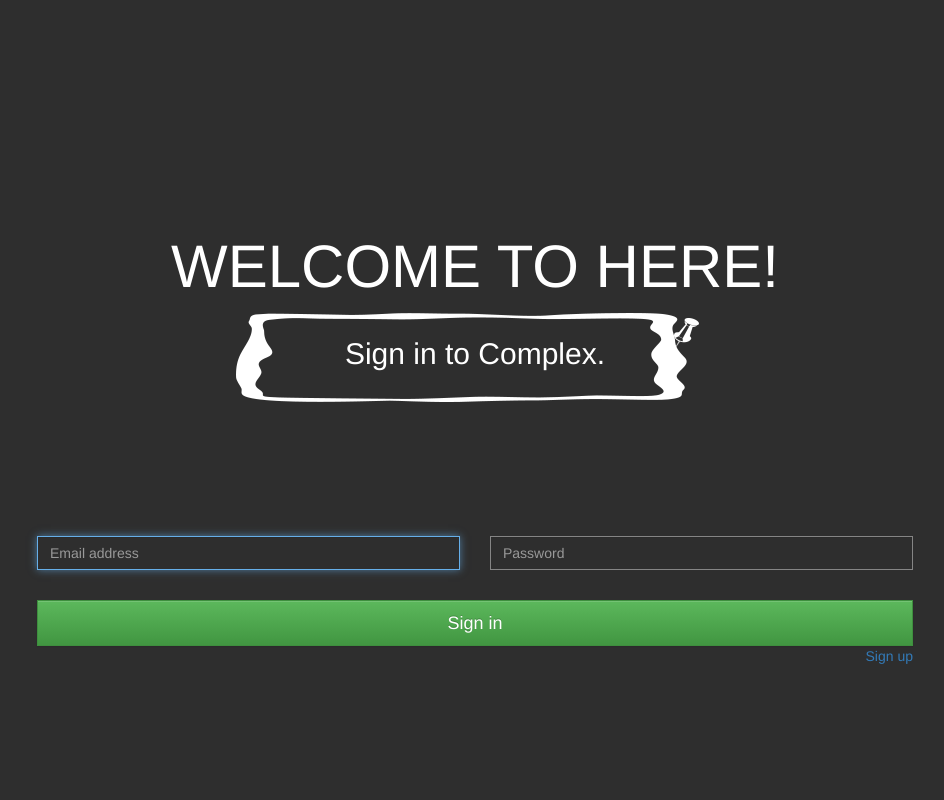
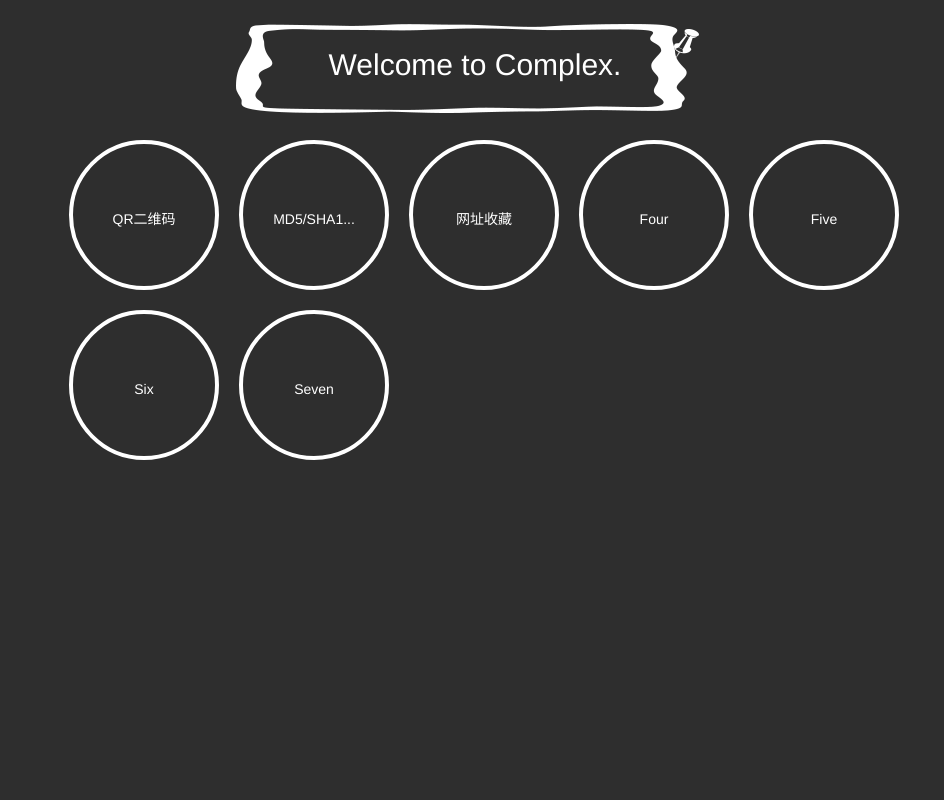
Before and after one commit to nilocsivad/php, a CodeIgniter app: page /database/ in a window 1280 px wide. Shown: the whole page, without its empty margins (165-1109 px from the left). Run offline with CodeIgniter, Linux system fonts and the light colour scheme.

Commit message:
modify default controller add switcher controller index page and items

```diff
--- a/complex/application/config/routes.php
+++ b/complex/application/config/routes.php
@@ -49,6 +49,6 @@
 | Examples:	my-controller/index	-> my_controller/index
 |		my-controller/my-method	-> my_controller/my_method
 */
-$route['default_controller'] = 'account';
+$route['default_controller'] = 'switcher';
 $route['404_override'] = '';
 $route['translate_uri_dashes'] = FALSE;
--- /dev/null
+++ b/complex/application/controllers/Switcher.php
@@ -0,0 +1,21 @@
+<?php
+defined('BASEPATH') OR exit('No direct script access allowed');
+
+class Switcher extends CI_Controller {
+
+	public function index() {
+
+		$data["items"] = array(
+				array( "text" => "QR二维码", "href" => "http://" ),
+				array( "text" => "MD5/SHA1...", "href" => "http://" ),
+				array( "text" => "网址收藏", "href" => "http://" ),
+				array( "text" => "Four", "href" => "http://" ),
+				array( "text" => "Five", "href" => "http://" ),
+				array( "text" => "Six", "href" => "http://" ),
+				array( "text" => "Seven", "href" => "http://" )
+			);
+
+		$this->path("switcher/items", $data);
+	}
+
+}
--- a/complex/application/views/account/signin.php
+++ b/complex/application/views/account/signin.php
@@ -16,7 +16,7 @@
 
 	<meta name="description" content="">
     <meta name="author" content="">
-    <!-- <link rel="icon" href="../../favicon.ico"> -->
+    <link rel="icon" href="<?php echo ( $BASE_URL . "resources/icons/complex-logo.ico" )?>">
 
 	<title>Sign in - Complex</title>
 
@@ -30,6 +30,15 @@
 	<style type="text/css">
 	body {
 		background:#2e2e2e;
+	}
+
+	a:link,a:visited{
+		color:#ffffff;
+		text-decoration:underline;
+	}
+	a:hover,a:active{
+		color:#6633ff;
+		text-decoration:underline;
 	}
 
 	#signin_form {
@@ -77,7 +86,7 @@
 		<div style="display:block;width:100%;min-height:200px;">
 			<h1 class="text-center text-uppercase" style="color:#ffffff;font-size:60px;height:60px;">Welcome to here!</h1>
 			<div style="display:block;width:100%;height:100px;background:url('<?php echo ( $BASE_URL . "resources/images/signin-bg.png" )?>') no-repeat center;">
-		        <p class="text-center" style="color:#ffffff;font-size:30px;height:100px;line-height:100px;">Sign in to Complex.</p>
+		        <p class="text-center" style="color:#ffffff;font-size:30px;height:100px;line-height:100px;">Sign in to <a href="<?php echo $URL?>">Complex</a>.</p>
 			</div>
 		</div>
 
--- /dev/null
+++ b/complex/application/views/switcher/items.php
@@ -0,0 +1,110 @@
+<?php
+defined('BASEPATH') OR exit('No direct script access allowed');
+
+$BASE_URL = ( $this->config->item("base_url") );
+$URL = ( $BASE_URL . $this->config->item("index_page") );
+?>
+
+<!DOCTYPE html>
+<html lang="en">
+<head>
+
+    <meta charset="utf-8">
+    <meta http-equiv="X-UA-Compatible" content="IE=edge">
+    <meta name="viewport" content="width=device-width, initial-scale=1">
+    <!-- The above 3 meta tags *must* come first in the head; any other head content must come *after* these tags -->
+
+	<meta name="description" content="">
+    <meta name="author" content="">
+    <link rel="icon" href="<?php echo ( $BASE_URL . "resources/icons/complex-logo.ico" )?>">
+
+	<title>Items - Complex</title>
+
+	<link href="<?php echo ( $BASE_URL . "resources/styles/general.css" )?>" rel="stylesheet" type="text/css" />
+
+	<!-- Latest compiled and minified CSS -->
+	<link rel="stylesheet" href="https://maxcdn.bootstrapcdn.com/bootstrap/3.3.4/css/bootstrap.min.css">
+	<!-- Optional theme -->
+	<link rel="stylesheet" href="https://maxcdn.bootstrapcdn.com/bootstrap/3.3.4/css/bootstrap-theme.min.css">
+
+	<style type="text/css">
+	body {
+		background:#2e2e2e;
+	}
+
+	a:link,a:visited{
+	}
+	a:hover,a:active{
+		color:#ffffff;
+		text-decoration:underline;
+	}
+
+	.item{
+		float:left;
+		color:#ffffff;
+		display:block;
+		width:150px;
+		height:150px;
+		line-height:150px;
+		text-align:center;
+		vertical-align:middle;
+		border:4px solid #ffffff;
+		-moz-border-radius:50%;
+		-webkit-border-radius:50%;
+		border-radius:50%;
+		margin:10px;
+	}
+	</style>
+
+	<!-- Just for debugging purposes. Don't actually copy these 2 lines! -->
+    <!--[if lt IE 9]> <![endif]--><!-- <script src="http://getbootstrap.com/assets/js/ie8-responsive-file-warning.js"></script> -->
+    <!-- <script src="http://getbootstrap.com/assets/js/ie-emulation-modes-warning.js"></script> -->
+
+	<!-- HTML5 shim and Respond.js for IE8 support of HTML5 elements and media queries -->
+    <!-- WARNING: Respond.js doesn't work if you view the page via file:// -->
+    <!--[if lt IE 9]>
+      <script src="https://oss.maxcdn.com/html5shiv/3.7.2/html5shiv.min.js"></script>
+      <script src="https://oss.maxcdn.com/respond/1.4.2/respond.min.js"></script>
+    <![endif]-->
+
+	<!-- Latest compiled and minified JavaScript -->
+	<script src="https://maxcdn.bootstrapcdn.com/bootstrap/3.3.4/js/bootstrap.min.js"></script>
+
+	<script src="http://code.jquery.com/jquery-latest.js"></script>
+
+	<script type="text/javascript">
+	$(function() {
+		var area = $("#item-area");
+		var area_w = area.width();
+		var i_count = area_w % 160;
+		area.css("padding-left", (i_count / 2 - 1) + "px");
+	});
+	</script>
+
+</head>
+<body>
+
+	<div id="calc_dom" style="margin:0;padding:0;position:absolute;top:0;left:0;width:100%;height:100%;z-index:-50;"></div>
+
+	<div id="container" class="container">
+
+		<div id="empty_top" style="display:block;width:100%;height:0px;"></div>
+
+		<div style="display:block;width:100%;min-height:120px;">
+			<div style="display:block;width:100%;height:110px;background:url('<?php echo ( $BASE_URL . "resources/images/signin-bg.png" )?>') no-repeat center;">
+		        <p class="text-center" style="color:#ffffff;font-size:30px;height:110px;line-height:110px;">Welcome to Complex.</p>
+			</div>
+		</div>
+
+		<div class="row">
+
+			<div id="item-area" class="col-sm-12">
+				<?php foreach ( $items as $item ) : ?>
+					<a class="item"><?php echo $item["text"]?></a>
+				<?php endforeach;?>
+			</div>
+		</div>
+
+	</div>
+</body>
+</html>
--- a/complex/resources/styles/general.css
+++ b/complex/resources/styles/general.css
@@ -4,7 +4,11 @@
 	* {
 		margin:0;
 		padding:0;
-		color:#a8a8a8;
+		color:#ffffff;
+	}
+
+	a {
+		cursor:pointer;
 	}
 
 	body {
```
Also changed, not shown: complex/application/views/account/signup.php (+27 -6 lines), complex/resources/icons/complex-logo.ico (added), complex/resources/icons/complex-logo.png (added).
